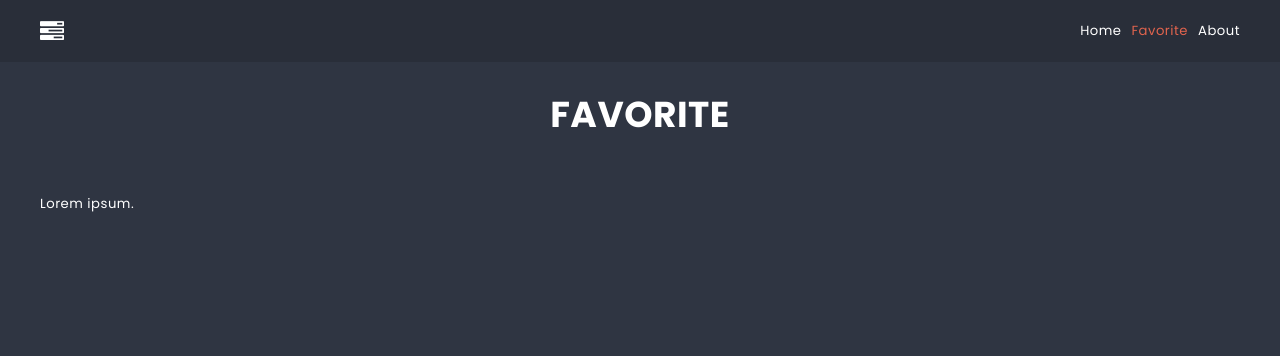
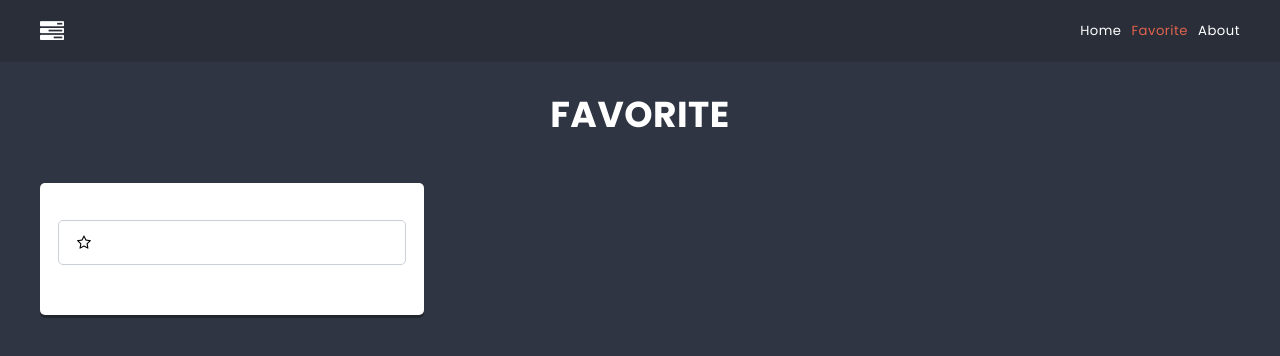
Before and after one commit to juliachanas/React-firstSteps, a React (Create React App) app: page /favorite in a window 1280 px wide. Shown: the top 356 px of the page. Built offline with nearby package versions, Linux system fonts and the light colour scheme.

Commit message:
Does not display card.title in favorites

```diff
--- a/src/components/Favorite/Favorite.js
+++ b/src/components/Favorite/Favorite.js
@@ -1,11 +1,25 @@
 import styles from './Favorite.module.scss';
 import PageTitle from '../PageTitle/PageTitle';
+import { useSelector } from 'react-redux';
+import { getFavoriteCards } from '../../redux/store';
+import Card from '../Card/Card';
 
 const Favorite = () => {
+  const favoritedCards = useSelector(getFavoriteCards);
+  console.log(favoritedCards);
+
   return (
     <div>
       <PageTitle>FAVORITE</PageTitle>
-      <p className={styles.paragraph}>Lorem ipsum.</p>
+      <div className={styles.favorites}>
+        <ul className={styles.cards}>
+          {favoritedCards.map((card) => (
+            <Card key={card.id} className={styles.cards}>
+              {card.title}
+            </Card>
+          ))}
+        </ul>
+      </div>
     </div>
   );
 };
--- a/src/components/Favorite/Favorite.module.scss
+++ b/src/components/Favorite/Favorite.module.scss
@@ -0,0 +1,26 @@
+@use "sass:math";
+@import '../../styles/settings.scss';
+
+
+.favorites {
+    // margin: 0 auto; // Ustawia marginesy poziome na auto
+    // display: flex;
+    // justify-content: center; // Centruje wzdłuż osi poziomej
+    // align-items: center;
+    flex-shrink: 0;
+    width: calc(33% - 12px);
+    background: $color-light;
+    margin: 0 $base-size $base-size 0;
+    padding: ($base-size * 1.5);
+    border-radius: $radius;
+    box-shadow: 0 math.div($base-size, 4) 0 rgba(0,0,0,0.3);
+    color: $color-dark;
+
+    &:last-child {
+      margin: 0 0 $base-size 0;
+    }
+  }
+
+  .cards {
+    padding: math.div($base-size, 2) 0;
+  }
--- a/src/components/NavBar/NavBar.module.scss
+++ b/src/components/NavBar/NavBar.module.scss
@@ -5,7 +5,6 @@ nav {
     margin: 0;
 
     .navi {
-        width: 1200px;
         display: flex;
         justify-content: space-between;
         align-items: center;
--- a/src/redux/store.js
+++ b/src/redux/store.js
@@ -19,6 +19,9 @@ export const getColumnsByList = ({ columns }, listId) =>
   columns.filter((column) => column.listId === listId);
 
 export const getAllLists = ({ lists }) => lists;
+
+export const getFavoriteCards = ({ cards }) =>
+  cards.filter((card) => card.isFavorite);
 
 // action creators
 export const addColumn = (payload) => ({ type: 'ADD_COLUMN', payload });
```
